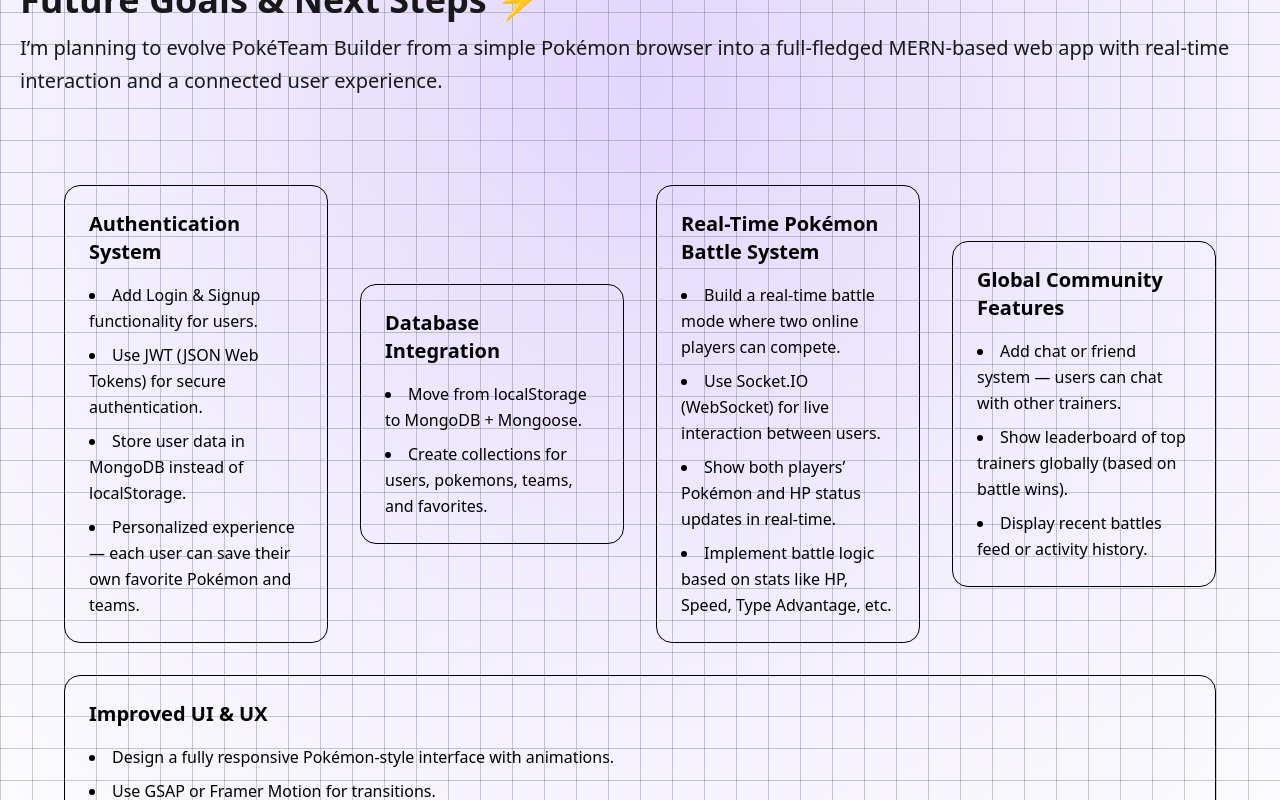
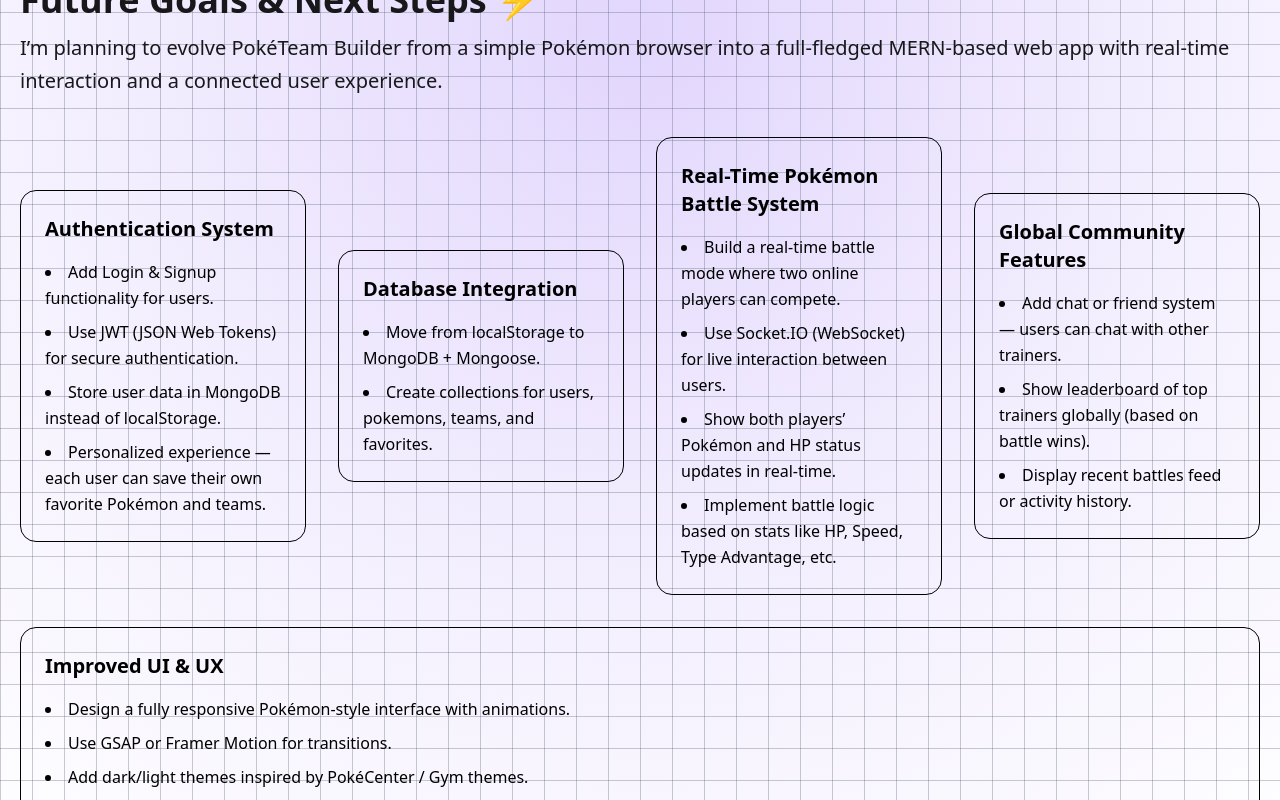
Before and after one commit to jahangir2002/Pok-Team_Builder, a React (Vite) app: page /About in a window 1280 px wide. Shown: the part 1140-1940 px from the top of the page. Built offline with nearby package versions, Linux system fonts and the light colour scheme.

Commit message:
Enhance About and FutureGoals components with theme support for improved styling. Update layout by removing commented-out code and adjusting padding in GlowingCards for better responsiveness. Ensure consistent theme-aware design across components.

```diff
--- a/src/About.jsx
+++ b/src/About.jsx
@@ -2,7 +2,7 @@
 import TooltipItem from "./TooltipItem";
 import FutureGoals from "./components/FutureGoals";
 
-const About = () => {
+const About = ({ theme }) => {
   return (
     <>
       <section className="max-w-screen-xl px-5 md:px-0 m-auto py-5">
@@ -111,19 +111,7 @@
           </p>
 
           <div className="cards flex justify-center my-10">
-          {/* <div className="card bg-primary text-primary-content w-[110vh]">
-  <div className="card-body">
-    <h2 className="card-title font-bold text-2xl">Authentication System</h2>
-    <ul className="list-disc list-inside space-y-2 text-base leading-relaxed">
-      <li>Enable secure <strong>Login & Signup</strong> functionality for users.</li>
-      <li>Use <strong>JWT (JSON Web Tokens)</strong> for authentication and session management.</li>
-      <li>Store user credentials and profile data in <strong>MongoDB</strong> instead of localStorage.</li>
-      <li>Provide a <strong>personalized experience</strong> — each user can save their own favorite Pokémon and custom teams.</li>
-    </ul>
-  </div>
-</div> */}
-
-<FutureGoals />
+          <FutureGoals theme={theme} />
           </div>
         </div>
       </section>
--- a/src/components/FutureGoals.jsx
+++ b/src/components/FutureGoals.jsx
@@ -50,7 +50,7 @@
   },
 ];
 
-export default function FutureGoals() {
+export default function FutureGoals({ theme }) {
   return (
     <GlowingCards
       enableGlow
@@ -59,6 +59,7 @@
       animationDuration={500}
       gap="2rem"
       responsive
+      className={`${theme === "dark" ? "text-white" : "text-black"}`}
     >
       {goals.map((goal, i) => (
         <GlowingCard key={i} glowColor={goal.glowColor} className="space-y-4">
--- a/src/components/ui/glowing-cards.jsx
+++ b/src/components/ui/glowing-cards.jsx
@@ -11,8 +11,7 @@
   return (
     <div
       className={cn(
-        "relative flex-1 min-w-[14rem] p-6 rounded-2xl text-black dark:text-white",
-        "bg-background border",
+        "relative flex-1 min-w-[14rem] p-6 rounded-2xl border",
         "transition-all duration-400 ease-out",
         className
       )}
@@ -35,8 +34,8 @@
   animationDuration = 400,
   enableHover = true,
   gap = "2.5rem",
-  maxWidth = "75rem",
-  padding = "3rem 1.5rem",
+  // maxWidth = "75rem",
+  padding = "0",
   backgroundColor,
   borderRadius = "1rem",
   responsive = true,
@@ -79,7 +78,7 @@
 
   const containerStyle = {
     '--gap': gap,
-    '--max-width': maxWidth,
+    // '--max-width': maxWidth,
     '--padding': padding,
     '--border-radius': borderRadius,
     '--animation-duration': `${animationDuration}ms`,
@@ -131,14 +130,12 @@
                   return React.cloneElement(child, {
                     className: cn(
                       child.props.className,
-                      "bg-opacity-15 dark:bg-opacity-15",
-                      "border-opacity-100 dark:border-opacity-100"
+                      "bg-gray-100 dark:bg-gray-800", // Theme-aware background
+                      "border-gray-300 dark:border-gray-700" // Theme-aware border
                     ),
                     style: {
                       ...child.props.style,
-                      backgroundColor: `${cardGlowColor}15`,
-                      borderColor: cardGlowColor,
-                      boxShadow: `0 0 0 1px inset ${cardGlowColor}`,
+                      boxShadow: `0 0 0 1px inset ${cardGlowColor}, 0 0 15px -3px ${cardGlowColor}`,
                     },
                   });
                 }
```
